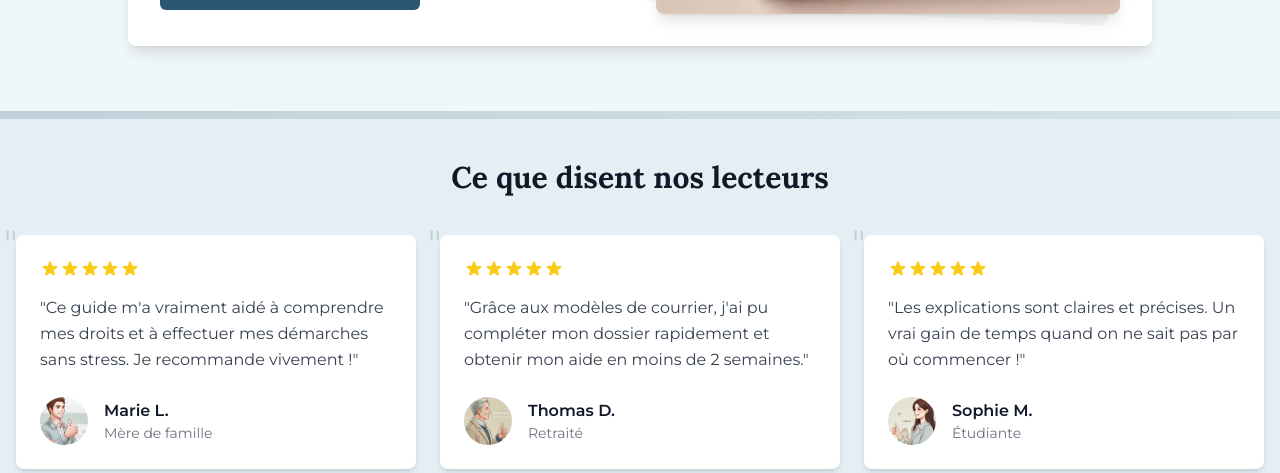
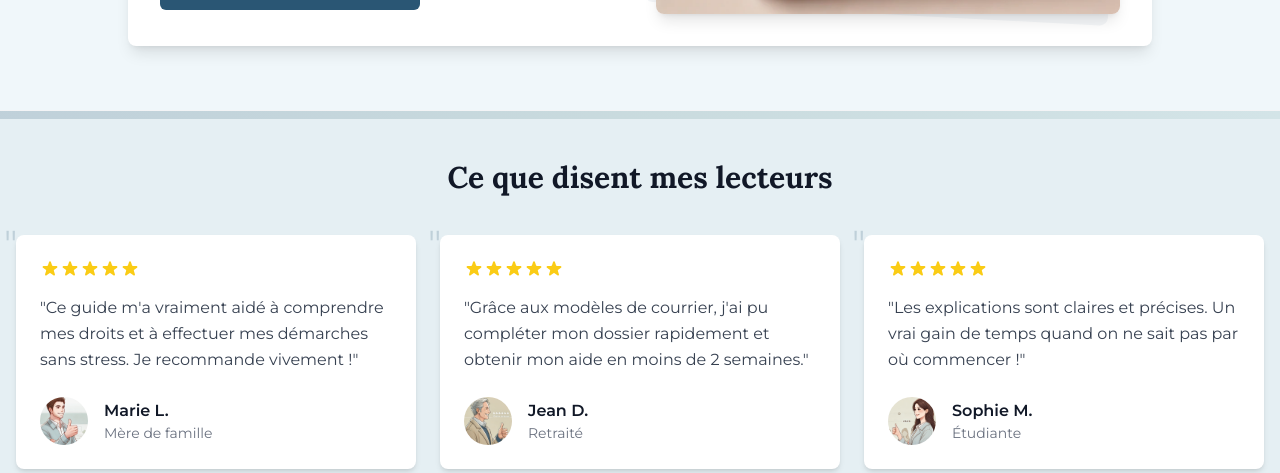
Before and after one commit to jflbd/as-independante, a React (Vite) app: page /ebook in a window 1280 px wide. Shown: the part 843-1316 px from the top of the page. Built offline with nearby package versions, Linux system fonts and the light colour scheme.

Commit message:
Modif page ebook

```diff
--- a/src/pages/EbookPage.tsx
+++ b/src/pages/EbookPage.tsx
@@ -39,7 +39,7 @@ const EbookPage: React.FC = () => {
                 {/* Détails du ebook */}
                 <section className="testimonials-section py-12 bg-gray-50">
                     <div className="container mx-auto px-4">
-                        <h2 className="text-2xl md:text-3xl font-serif font-bold text-center mb-10">Ce que disent nos lecteurs</h2>
+                        <h2 className="text-2xl md:text-3xl font-serif font-bold text-center mb-10">Ce que disent mes lecteurs</h2>
 
                         <div className="grid grid-cols-1 md:grid-cols-3 gap-6">
                             {[
@@ -52,7 +52,7 @@ const EbookPage: React.FC = () => {
                                 },
                                 {
                                     text: "Grâce aux modèles de courrier, j'ai pu compléter mon dossier rapidement et obtenir mon aide en moins de 2 semaines.",
-                                    author: "Thomas D.",
+                                    author: "Jean D.",
                                     rating: 5,
                                     role: "Retraité",
                                     image: "/assets/avisuser/testimonial-2.jpg" // Optionnel
```
